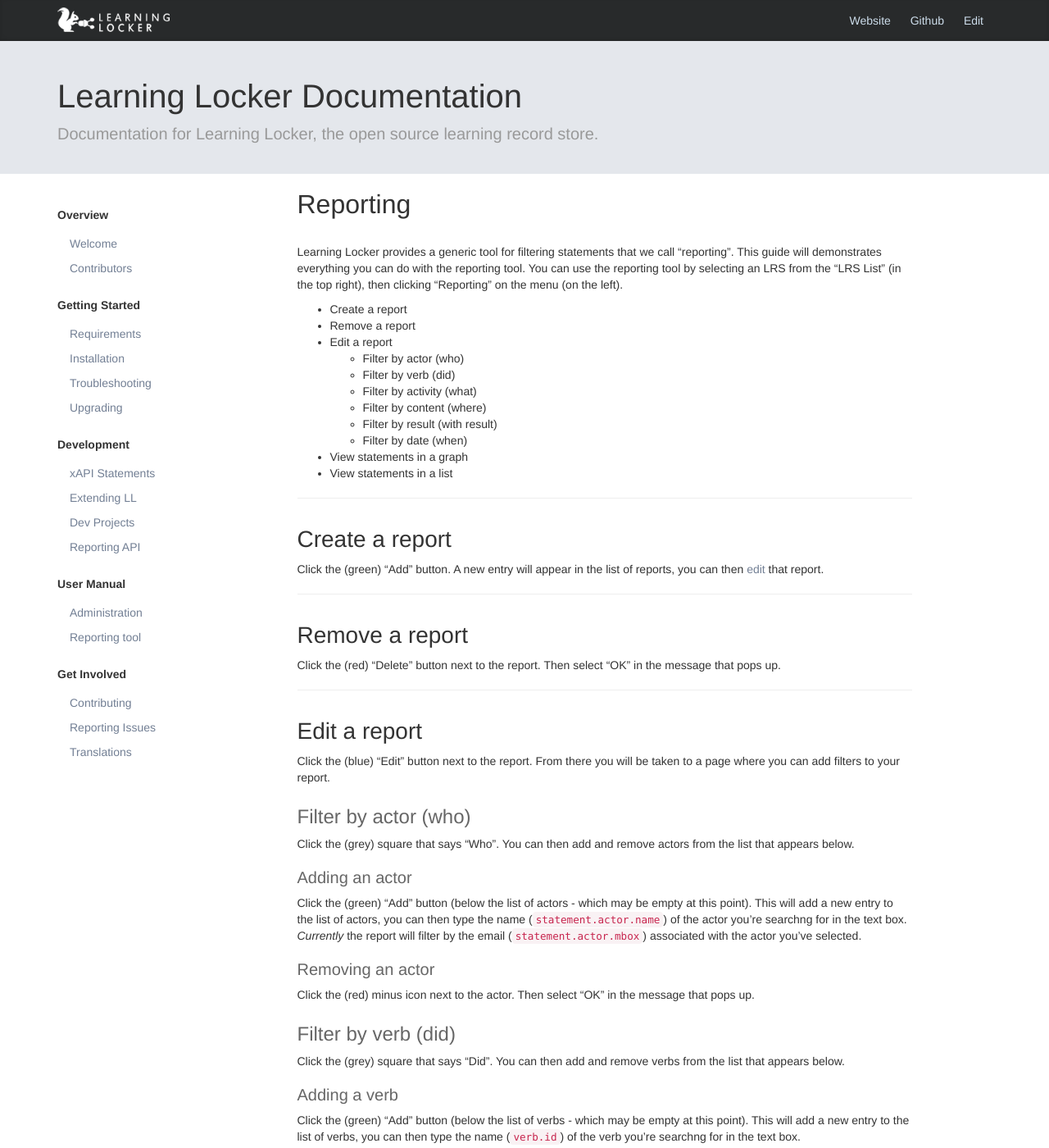
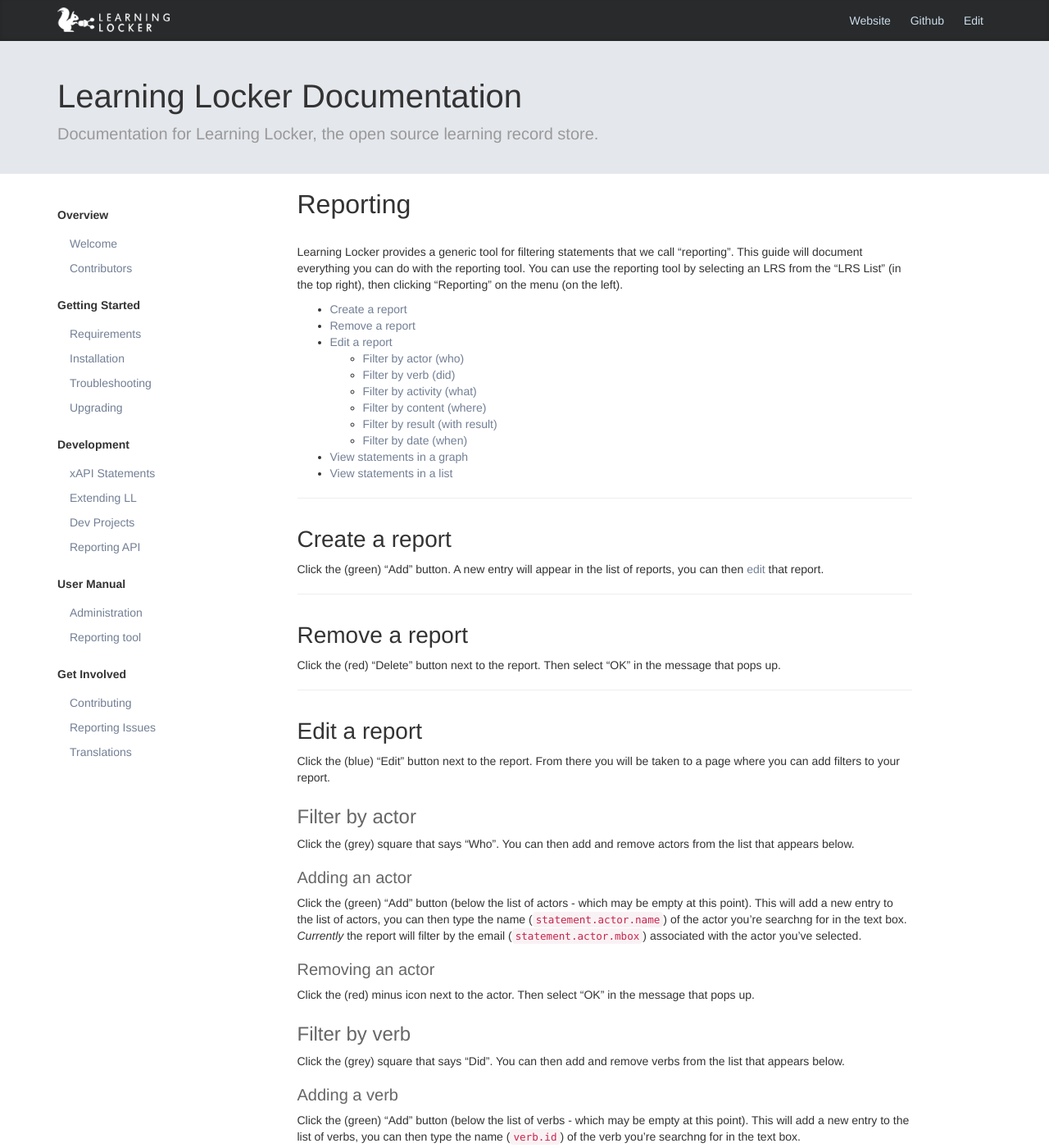
Before and after one commit to LearningLocker/docs, a Jekyll site: the page built from reporting.md, in a window 1280 px wide and 1400 px high. Shown: the whole window at 82% size. Built offline with Jekyll 4.4.1, drawn with Linux system fonts in a browser that asks for light colours; nearby versions of some CDN libraries; some of the changed text lies outside the part shown.

Commit message:
Adds links and fixes typo.

```diff
--- a/reporting.md
+++ b/reporting.md
@@ -2,19 +2,19 @@
 ---
 
 # Reporting
-Learning Locker provides a generic tool for filtering statements that we call "reporting". This guide will demonstrates everything you can do with the reporting tool. You can use the reporting tool by selecting an LRS from the "LRS List" (in the top right), then clicking "Reporting" on the menu (on the left).
+Learning Locker provides a generic tool for filtering statements that we call "reporting". This guide will document everything you can do with the reporting tool. You can use the reporting tool by selecting an LRS from the "LRS List" (in the top right), then clicking "Reporting" on the menu (on the left).
 
-- Create a report
-- Remove a report
-- Edit a report
-  - Filter by actor (who)
-  - Filter by verb (did)
-  - Filter by activity (what)
-  - Filter by content (where)
-  - Filter by result (with result)
-  - Filter by date (when)
-- View statements in a graph
-- View statements in a list
+- [Create a report](#create-a-report)
+- [Remove a report](#remove-a-report)
+- [Edit a report](#edit-a-report)
+  - [Filter by actor (who)](#filter-by-actor)
+  - [Filter by verb (did)](#filter-by-verb)
+  - [Filter by activity (what)](#filter-by-activity)
+  - [Filter by content (where)](#filter-by-context)
+  - [Filter by result (with result)](#filter-by-result)
+  - [Filter by date (when)](#filter-by-date)
+- [View statements in a graph](#view-statements-in-a-graph)
+- [View statements in a list](#view-statements-in-a-list)
 
 ## Create a report
 Click the (green) "Add" button. A new entry will appear in the list of reports, you can then [edit](#edit-a-report) that report.
@@ -25,7 +25,7 @@
 ## Edit a report
 Click the (blue) "Edit" button next to the report. From there you will be taken to a page where you can add filters to your report.
 
-### Filter by actor (who)
+### Filter by actor
 Click the (grey) square that says "Who". You can then add and remove actors from the list that appears below.
 
 #### Adding an actor
@@ -34,7 +34,7 @@
 #### Removing an actor
 Click the (red) minus icon next to the actor. Then select "OK" in the message that pops up.
 
-### Filter by verb (did)
+### Filter by verb
 Click the (grey) square that says "Did". You can then add and remove verbs from the list that appears below.
 
 #### Adding a verb
```
Also changed, not shown: other parts of reporting.md (+4 -4 lines).
